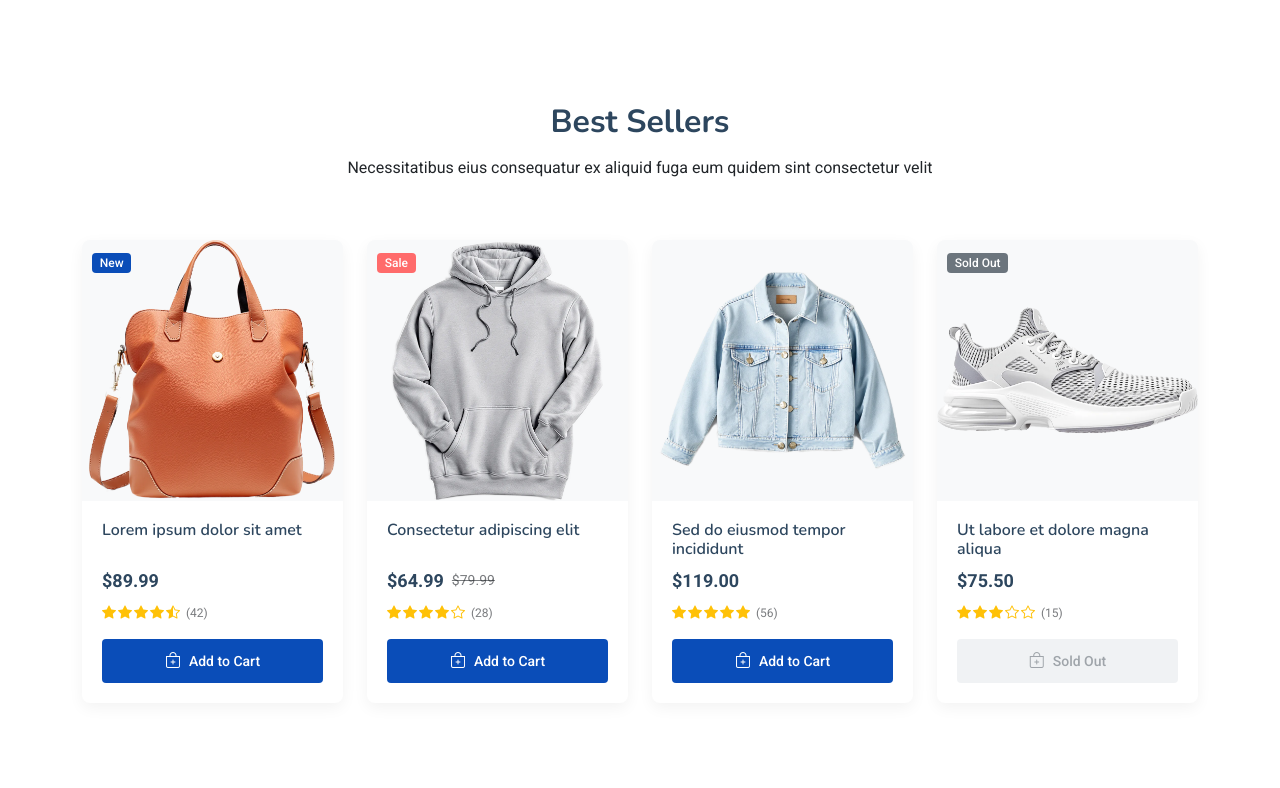
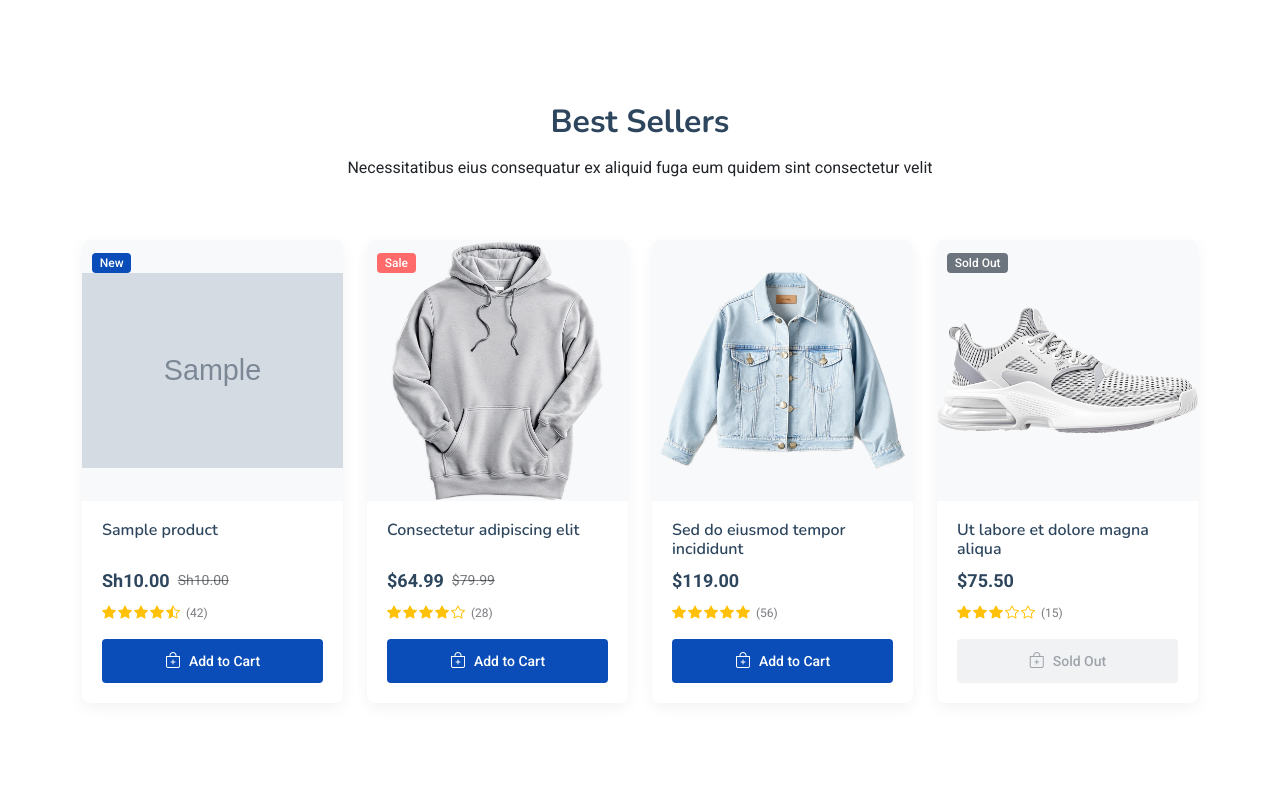
Before and after one commit to munyokii/eStore, a Django app: page / in a window 1280 px wide. Shown: the part 1620-2408 px from the top of the page. Run offline with Django 5.2, Linux system fonts and the light colour scheme; tables that the repository leaves empty hold one stand-in row (values such as "Sample post"); grey boxes marked "Sample" are stand-in pictures; some libraries are stand-ins or nearby versions.

Commit message:
:sparkles: Displaying products dynamically

```diff
--- a/macrotech/templates/home.html
+++ b/macrotech/templates/home.html
@@ -311,12 +311,13 @@
       <div class="container" data-aos="fade-up" data-aos-delay="100">
 
         <div class="row gy-4">
+          {% for best_seller in products %}
             <!-- Product 1 -->
             <div class="col-md-6 col-lg-3" data-aos="fade-up" data-aos-delay="100">
               <div class="product-card">
                 <div class="product-image">
-                <img src="{% static 'assets/img/product/product-1.webp' %}" class="img-fluid default-image" alt="Product" loading="lazy">
-                <img src="{% static 'assets/img/product/product-1-variant.webp' %}" class="img-fluid hover-image" alt="Product hover" loading="lazy">
+                  <img src="{{ best_seller.product_image.url }}" class="img-fluid default-image" alt="{{ best_seller.product_name }}" loading="lazy">
+                  <img src="{{ best_seller.product_more_image.url }}" class="img-fluid hover-image" alt="{{ best_seller.product_name }}" loading="lazy">
                   <div class="product-tags">
                     <span class="badge bg-accent">New</span>
                   </div>
@@ -330,9 +331,12 @@
                   </div>
                 </div>
                 <div class="product-info">
-                <h3 class="product-title"><a href="product-details.html">Lorem ipsum dolor sit amet</a></h3>
+                  <h3 class="product-title"><a href="{% url 'product_detail' %}">{{ best_seller.product_name }}</a></h3>
                   <div class="product-price">
-                  <span class="current-price">$89.99</span>
+                    <span class="current-price">Sh{{ best_seller.current_price }}</span>
+                    {% if best_seller.old_price %}
+                      <span class="original-price">Sh{{ best_seller.old_price }}</span>
+                    {% endif %}
                   </div>
                   <div class="product-rating">
                     <i class="bi bi-star-fill"></i>
@@ -348,6 +352,7 @@
                 </div>
               </div>
             </div><!-- End Product 1 -->
+          {% endfor %}
 
           <!-- Product 2 -->
           <div class="col-md-6 col-lg-3" data-aos="fade-up" data-aos-delay="150">
```
Lines whose indentation alone changed are shown as unchanged.
